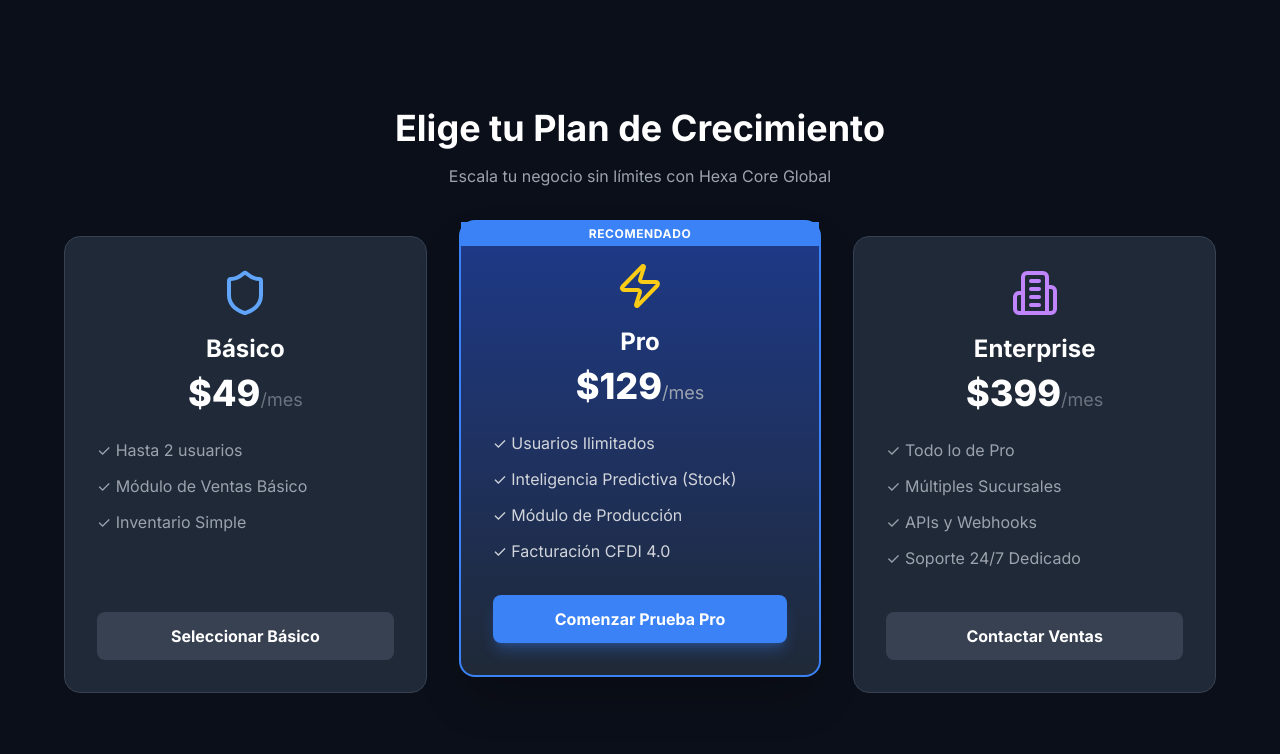
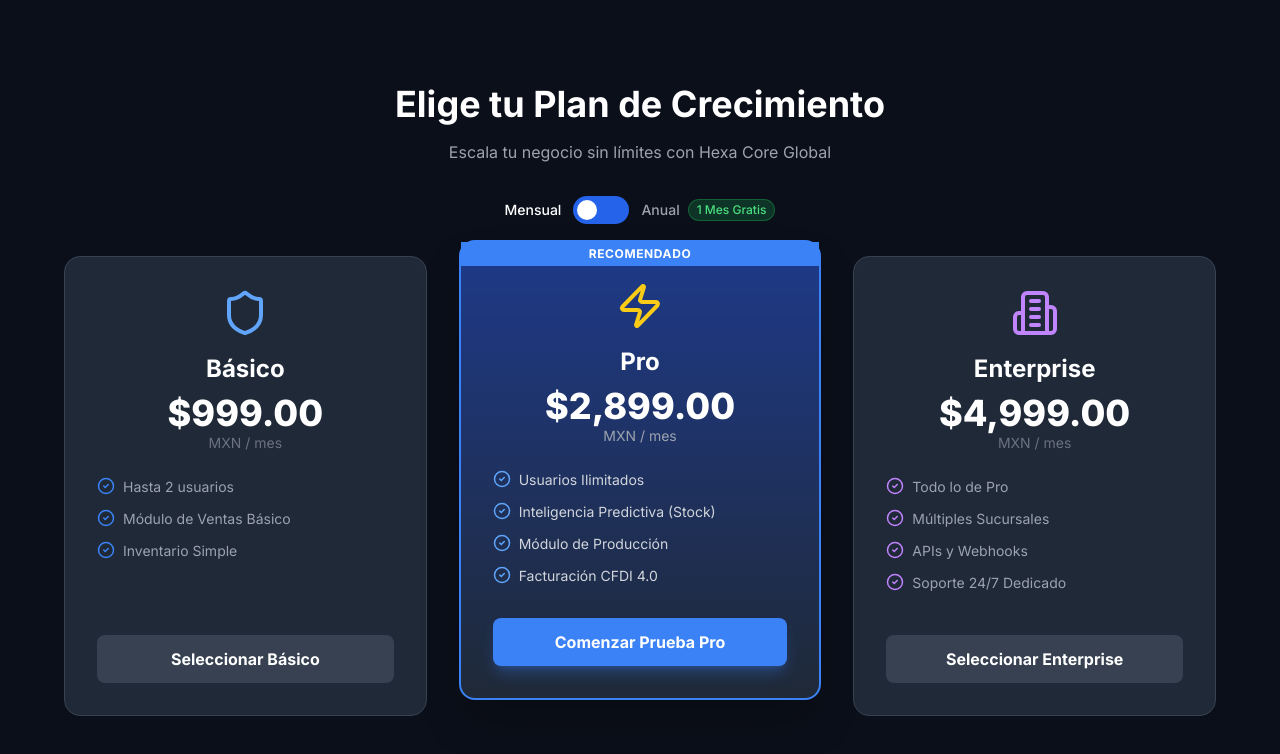
Before and after one commit to joseluismirarg-ui/hexacore, a React (Vite) app in the folder frontend/: page /suscripcion in a window 1280 px wide. Shown: the top 754 px of the page. Built offline with nearby package versions, Linux system fonts and the light colour scheme; no server answers.

Commit message:
feat(billing): update pricing plans to MXN and add monthly/annual toggle

```diff
--- a/frontend/src/pages/PasarelaSuscripcion.tsx
+++ b/frontend/src/pages/PasarelaSuscripcion.tsx
@@ -1,16 +1,18 @@
 import React, { useState } from 'react';
 import { useTenantConfig } from '@/lib/hooks';
-import { Shield, Zap, Building2 } from 'lucide-react';
+import { Shield, Zap, Building2, CheckCircle2 } from 'lucide-react';
+import { formatCurrency } from '@/lib/api';
 
 export default function PasarelaSuscripcion() {
   const { data: tenant, loading } = useTenantConfig();
   const [processing, setProcessing] = useState<string | null>(null);
+  const [billingCycle, setBillingCycle] = useState<'monthly' | 'annual'>('monthly');
 
   const handleCheckout = async (plan: string) => {
     setProcessing(plan);
     // Simulación de Stripe Checkout Redirect
     setTimeout(() => {
-      alert(`Redirigiendo a Stripe para el plan ${plan}...`);
+      alert(`Redirigiendo a Stripe para el plan ${plan} (${billingCycle === 'annual' ? 'Anual' : 'Mensual'})...`);
       setProcessing(null);
       // En prod: window.location.href = session.url;
     }, 1500);
@@ -18,8 +20,13 @@
 
   if (loading) return <div className="h-screen bg-hc-bg text-white flex items-center justify-center">Validando licencia...</div>;
 
-  // Si el tenant está activo, podría ver esta pantalla para hacer un upgrade, o simplemente no verla.
   const isSuspended = tenant?.status === 'SUSPENDED' || tenant?.status === 'PAST_DUE';
+
+  const pricing = {
+    BASIC: { monthly: 999, annual: 999 * 11 },
+    PRO: { monthly: 2899, annual: 2899 * 11 },
+    ENTERPRISE: { monthly: 4999, annual: 4999 * 11 }
+  };
 
   return (
     <div className="min-h-screen bg-hc-bg flex flex-col items-center justify-center p-4">
@@ -29,21 +36,44 @@
         </div>
       )}
 
-      <div className="text-center mb-12">
+      <div className="text-center mb-8">
         <h1 className="text-4xl font-bold text-white mb-4">Elige tu Plan de Crecimiento</h1>
-        <p className="text-gray-400">Escala tu negocio sin límites con Hexa Core Global</p>
+        <p className="text-gray-400 mb-8">Escala tu negocio sin límites con Hexa Core Global</p>
+
+        {/* Toggle Mensual / Anual */}
+        <div className="flex items-center justify-center gap-3">
+          <span className={`text-sm font-medium ${billingCycle === 'monthly' ? 'text-white' : 'text-gray-400'}`}>Mensual</span>
+          <button
+            onClick={() => setBillingCycle(b => b === 'monthly' ? 'annual' : 'monthly')}
+            className="relative inline-flex h-7 w-14 items-center rounded-full bg-blue-600 transition-colors focus:outline-none"
+          >
+            <span
+              className={`inline-block h-5 w-5 transform rounded-full bg-white transition-transform ${
+                billingCycle === 'annual' ? 'translate-x-8' : 'translate-x-1'
+              }`}
+            />
+          </button>
+          <span className={`text-sm font-medium flex items-center gap-2 ${billingCycle === 'annual' ? 'text-white' : 'text-gray-400'}`}>
+            Anual <span className="bg-green-500/20 text-green-400 text-xs px-2 py-0.5 rounded-full border border-green-500/30">1 Mes Gratis</span>
+          </span>
+        </div>
       </div>
 
       <div className="grid grid-cols-1 md:grid-cols-3 gap-8 max-w-6xl w-full">
         {/* BASIC */}
-        <div className="bg-gray-800 rounded-2xl p-8 border border-gray-700 flex flex-col items-center relative overflow-hidden">
+        <div className="bg-gray-800 rounded-2xl p-8 border border-gray-700 flex flex-col items-center relative overflow-hidden hover:border-gray-500 transition-colors">
           <Shield className="h-12 w-12 text-blue-400 mb-4" />
           <h2 className="text-2xl font-bold text-white mb-2">Básico</h2>
-          <p className="text-4xl font-black text-white mb-6">$49<span className="text-lg font-normal text-gray-500">/mes</span></p>
-          <ul className="text-gray-400 space-y-3 mb-8 w-full">
-            <li>✓ Hasta 2 usuarios</li>
-            <li>✓ Módulo de Ventas Básico</li>
-            <li>✓ Inventario Simple</li>
+          <div className="flex flex-col items-center mb-6">
+            <p className="text-4xl font-black text-white">
+              {formatCurrency(billingCycle === 'monthly' ? pricing.BASIC.monthly : pricing.BASIC.annual)}
+            </p>
+            <span className="text-sm font-normal text-gray-500">MXN / {billingCycle === 'monthly' ? 'mes' : 'año'}</span>
+          </div>
+          <ul className="text-gray-400 space-y-3 mb-8 w-full text-sm">
+            <li className="flex gap-2"><CheckCircle2 size={18} className="text-blue-500 shrink-0"/> Hasta 2 usuarios</li>
+            <li className="flex gap-2"><CheckCircle2 size={18} className="text-blue-500 shrink-0"/> Módulo de Ventas Básico</li>
+            <li className="flex gap-2"><CheckCircle2 size={18} className="text-blue-500 shrink-0"/> Inventario Simple</li>
           </ul>
           <button
             disabled={processing !== null}
@@ -61,12 +91,17 @@
           </div>
           <Zap className="h-12 w-12 text-yellow-400 mb-4 mt-2" />
           <h2 className="text-2xl font-bold text-white mb-2">Pro</h2>
-          <p className="text-4xl font-black text-white mb-6">$129<span className="text-lg font-normal text-gray-400">/mes</span></p>
-          <ul className="text-gray-300 space-y-3 mb-8 w-full">
-            <li>✓ Usuarios Ilimitados</li>
-            <li>✓ Inteligencia Predictiva (Stock)</li>
-            <li>✓ Módulo de Producción</li>
-            <li>✓ Facturación CFDI 4.0</li>
+          <div className="flex flex-col items-center mb-6">
+            <p className="text-4xl font-black text-white">
+              {formatCurrency(billingCycle === 'monthly' ? pricing.PRO.monthly : pricing.PRO.annual)}
+            </p>
+            <span className="text-sm font-normal text-gray-400">MXN / {billingCycle === 'monthly' ? 'mes' : 'año'}</span>
+          </div>
+          <ul className="text-gray-300 space-y-3 mb-8 w-full text-sm">
+            <li className="flex gap-2"><CheckCircle2 size={18} className="text-blue-400 shrink-0"/> Usuarios Ilimitados</li>
+            <li className="flex gap-2"><CheckCircle2 size={18} className="text-blue-400 shrink-0"/> Inteligencia Predictiva (Stock)</li>
+            <li className="flex gap-2"><CheckCircle2 size={18} className="text-blue-400 shrink-0"/> Módulo de Producción</li>
+            <li className="flex gap-2"><CheckCircle2 size={18} className="text-blue-400 shrink-0"/> Facturación CFDI 4.0</li>
           </ul>
           <button
             disabled={processing !== null}
@@ -78,22 +113,27 @@
         </div>
 
         {/* ENTERPRISE */}
-        <div className="bg-gray-800 rounded-2xl p-8 border border-gray-700 flex flex-col items-center">
+        <div className="bg-gray-800 rounded-2xl p-8 border border-gray-700 flex flex-col items-center hover:border-gray-500 transition-colors">
           <Building2 className="h-12 w-12 text-purple-400 mb-4" />
           <h2 className="text-2xl font-bold text-white mb-2">Enterprise</h2>
-          <p className="text-4xl font-black text-white mb-6">$399<span className="text-lg font-normal text-gray-500">/mes</span></p>
-          <ul className="text-gray-400 space-y-3 mb-8 w-full">
-            <li>✓ Todo lo de Pro</li>
-            <li>✓ Múltiples Sucursales</li>
-            <li>✓ APIs y Webhooks</li>
-            <li>✓ Soporte 24/7 Dedicado</li>
+          <div className="flex flex-col items-center mb-6">
+            <p className="text-4xl font-black text-white">
+              {formatCurrency(billingCycle === 'monthly' ? pricing.ENTERPRISE.monthly : pricing.ENTERPRISE.annual)}
+            </p>
+            <span className="text-sm font-normal text-gray-500">MXN / {billingCycle === 'monthly' ? 'mes' : 'año'}</span>
+          </div>
+          <ul className="text-gray-400 space-y-3 mb-8 w-full text-sm">
+            <li className="flex gap-2"><CheckCircle2 size={18} className="text-purple-400 shrink-0"/> Todo lo de Pro</li>
+            <li className="flex gap-2"><CheckCircle2 size={18} className="text-purple-400 shrink-0"/> Múltiples Sucursales</li>
+            <li className="flex gap-2"><CheckCircle2 size={18} className="text-purple-400 shrink-0"/> APIs y Webhooks</li>
+            <li className="flex gap-2"><CheckCircle2 size={18} className="text-purple-400 shrink-0"/> Soporte 24/7 Dedicado</li>
           </ul>
           <button
             disabled={processing !== null}
             onClick={() => handleCheckout('ENTERPRISE')}
             className="mt-auto w-full py-3 bg-gray-700 hover:bg-gray-600 text-white font-bold rounded-lg transition-colors"
           >
-            {processing === 'ENTERPRISE' ? 'Procesando...' : 'Contactar Ventas'}
+            {processing === 'ENTERPRISE' ? 'Procesando...' : 'Seleccionar Enterprise'}
           </button>
         </div>
       </div>
```
